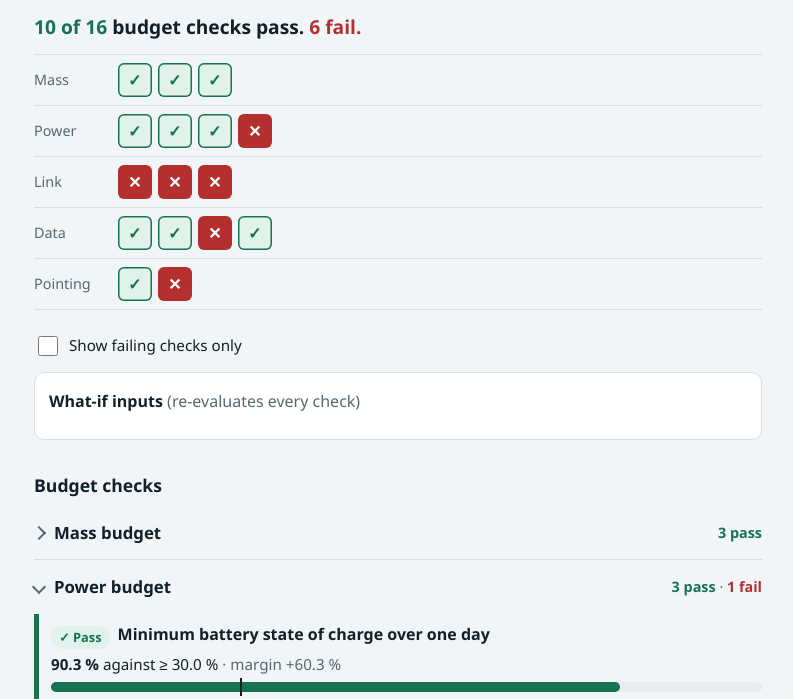
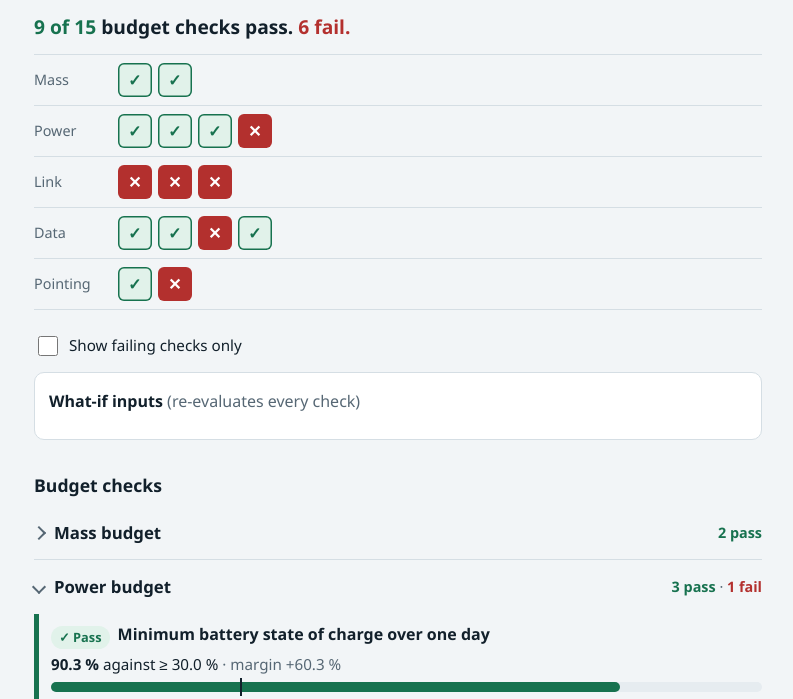
Before and after one commit to hsfl/n2-cdr, a plain HTML site: page index.html in a window 1280 px wide. Shown: the part 100-799 px from the top of the page, without its empty margins (242-1035 px from the left). Drawn offline with Linux system fonts and the light colour scheme.

Commit message:
Use the simplified mass budget (System Budgets v3.0) for mass checks
Co-Authored-By: Claude Sonnet 5.5 <noreply@anthropic.com>
Claude-Session: https://claude.ai/code/session_01SeDVDPGgi8EdLR3AM5xuy7

```diff
--- a/index.html
+++ b/index.html
@@ -222,7 +222,8 @@ const D = {
   meta:{
     pulled:"12 Nov 2026, re-checked 23 Nov 2026. The budget workbooks and RVM v4.0 are unchanged since 18 Sep 2026",
     files:[
-      ["N2.PM.System Budgets v2.1.xlsx","mass, link, data, storage and pointing budgets (modified 18 Sep 2026)"],
+      ["N2.PM.System Budgets v3.0 (SOURCE).xlsx","Simplified Mass Budget only (mass checks)"],
+      ["N2.PM.System Budgets v2.1.xlsx","link, data, storage and pointing budgets (modified 18 Sep 2026)"],
       ["N2.PM.Power Budget v2.0.xlsx","STK-based energy balance (modified 18 Sep 2026)"],
       ["N2.PM.Requirements Verification Matrix v4.0.xlsx","requirement status and verification method (released 16 Sep 2026)"],
       ["RVM v5.0, FSW tab only (draft)","FSW-007 retired; other tabs still taken from v4.0"],
@@ -274,18 +275,14 @@ function evaluate(){
 
   /* MASS */
   const m=1+S.massMargin/100;
-  const simp=D.mass.simpBase*m, det=D.mass.detBase*m;
+  const simp=D.mass.simpBase*m;
   add("Mass",{id:"M1",title:"Total mass with margin, simplified budget",value:simp,limit:D.mass.limit,unit:"kg",kind:"max",
     cmp:"≤",dp:3,reqs:[R("UNP max mass","6 kg")],
-    where:"System Budgets v2.1 › Simplified Mass Budget E33",
+    where:"System Budgets v3.0 › Simplified Mass Budget E33",
     note:`Base ${f(D.mass.simpBase,3)} kg plus ${S.massMargin}% margin. The submitted cell is labeled "Total + 5%" but computes ×1.5 (50%).`});
-  add("Mass",{id:"M2",title:"Total mass with margin, detailed budget",value:det,limit:D.mass.limit,unit:"kg",kind:"max",
-    cmp:"≤",dp:3,reqs:[R("UNP max mass","6 kg")],
-    where:"System Budgets v2.1 › Detailed Mass Budget E38",
-    note:`Base ${f(D.mass.detBase,3)} kg plus ${S.massMargin}% margin.`});
   add("Mass",{id:"M3",title:"Payload mass allocation",value:D.mass.payload,limit:D.mass.payloadMin,unit:"kg",kind:"min",
     cmp:"≥",dp:2,reqs:[R("SM-001","Complete")],
-    where:"System Budgets v2.1 › Simplified Mass Budget E23",
+    where:"System Budgets v3.0 › Simplified Mass Budget E23",
     note:"Payload is exactly at the 2 kg allocation, so there is no margin on this line."});
 
   /* POWER */
@@ -473,8 +470,8 @@ document.getElementById("onlyFail").addEventListener("change",render);
 const FLAGS=[
  ["Mass margin label does not match the formula",
   "Both mass sheets label the line \"Total + 5%\" but the cell computes total × 1.5, a 50% margin. At a true 5% the simplified total would be 4.09 kg. The Capella script in the MBSE thesis used 15%. Pick the intended margin and relabel."],
- ["Simplified and detailed mass sheets disagree",
-  "COM is 0.310 kg in the simplified sheet and 0.128 kg in the detailed one. OBC is 0.096 kg against 0.108 kg. Totals differ by 0.170 kg (3.895 vs 3.725 kg)."],
+ ["Mass checks use the simplified budget only",
+  "As directed, the mass checks use the Simplified Mass Budget in System Budgets v3.0 (3.895 kg). The Detailed Mass Budget in the same file totals 3.725 kg, with COM at 0.128 kg against 0.310 kg and OBC at 0.108 kg against 0.096 kg. It is no longer checked here. Reviewers also asked for a single mass budget, so the two sheets still need to be reconciled."],
  ["Capella model and CDR mass budget have drifted",
   "The Capella result in the MS thesis (Sep 2025) totals 3.873 kg against 3.895 kg in the CDR sheet. The gap is in EPS (0.5826 vs 0.605 kg). Worth re-running the Python4Capella mass script on the current model."],
  ["S-band worst-case pointing loss conflicts with the pointing budget",
@@ -572,7 +569,7 @@ const ARC_DEFAULT = {
     {id:"PA7",name:"ADCS",la:["LF7"]}
   ],
   evidence:{
-    M1:["PA1"],M2:["PA1"],M3:["PA2"],
+    M1:["PA1"],M3:["PA2"],
     P1:["PA3"],P2:["PA3"],P3:["PA3"],P4:["PA3","PA2"],
     L1:["PA5"],L2:["PA4"],L3:["PA4"],
     D1:["PA4","PA6"],D2:["PA5","PA6"],D3:["PA5","PA6"],D4:["PA6"],
```
Also changed, not shown: 1 other file.
